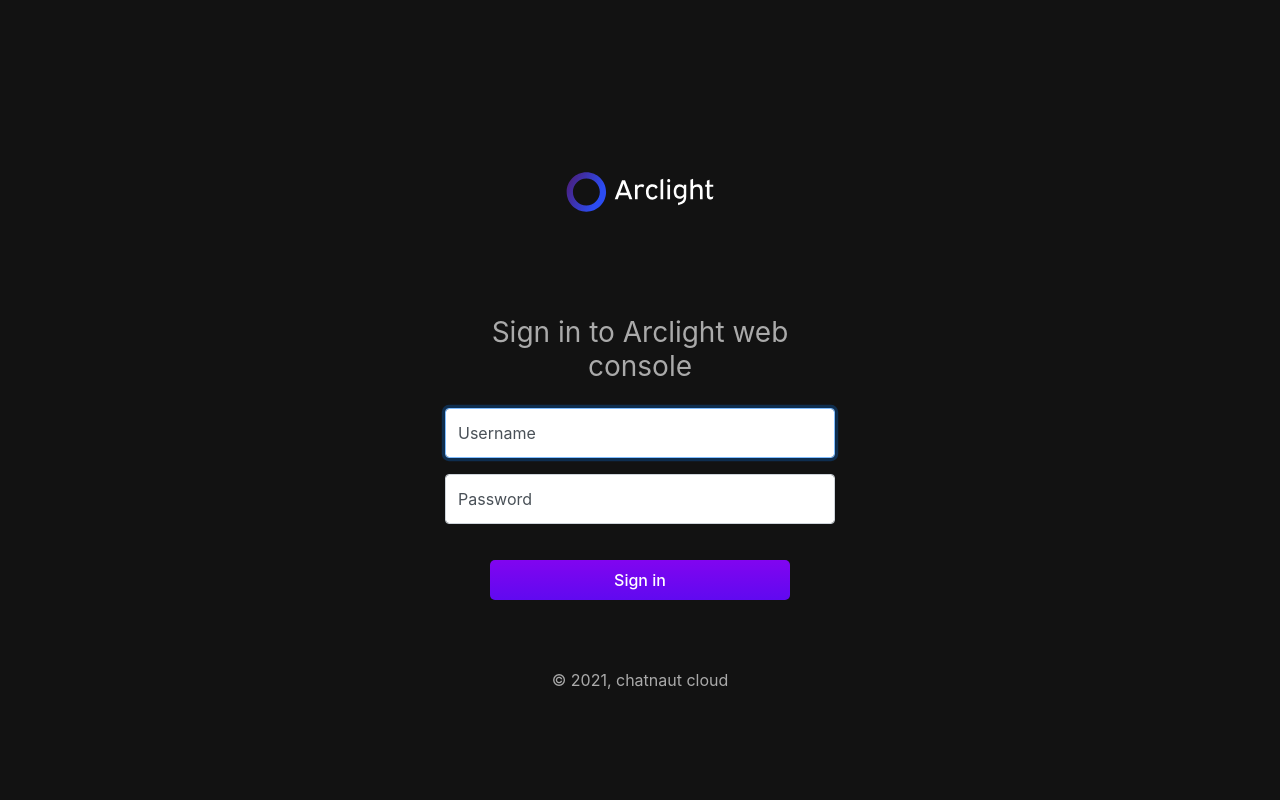
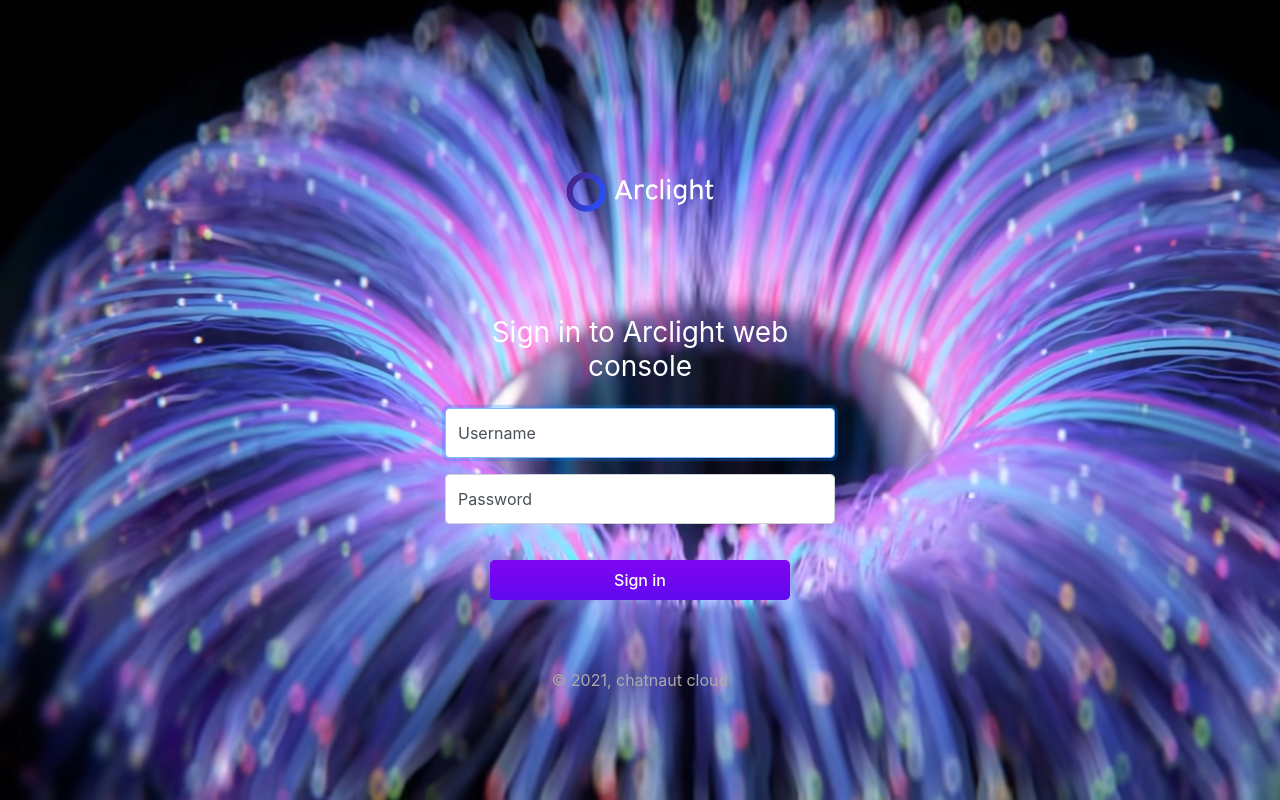
Before and after one commit to Chatnaut/Arclight, a PHP site: page /pages/login.php in a window 1280 px wide. Run offline with PHP 8.4, Linux system fonts and the light colour scheme.

Commit message:
arclight background image

```diff
--- a/assets/css/login.css
+++ b/assets/css/login.css
@@ -22,6 +22,12 @@ body {
   padding-top: 40px;
   padding-bottom: 40px;
   background-color: #f5f5f5;
+
+
+  background-image: url('../img/arcightbg.jpg');
+  background-repeat: no-repeat;
+  background-attachment: fixed;
+  background-size: cover;
 }
 
 .form-signin {
@@ -94,6 +100,6 @@ body {
 }
 .h1, .h2, .h3, .h4, .h5, .h6, h1, h2, h3, h4, h5, h6 {
 
-  color: #aaa;
+  color: #fff;
 
 }
```
Also changed, not shown: assets/img/arcightbg.jpg (added).
